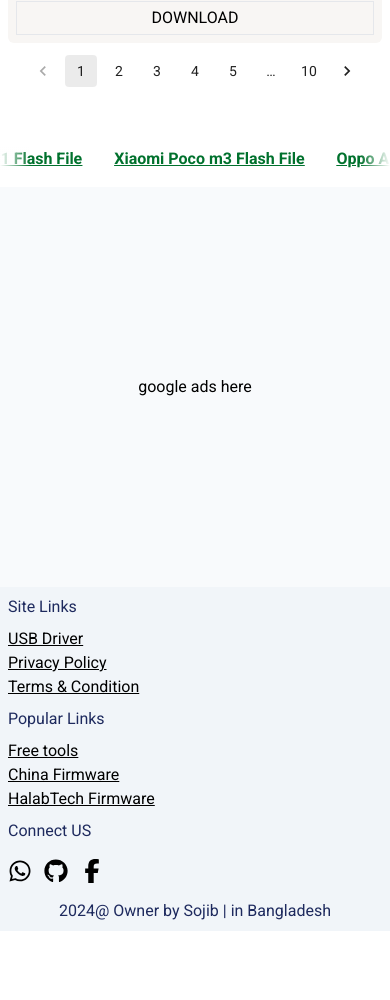
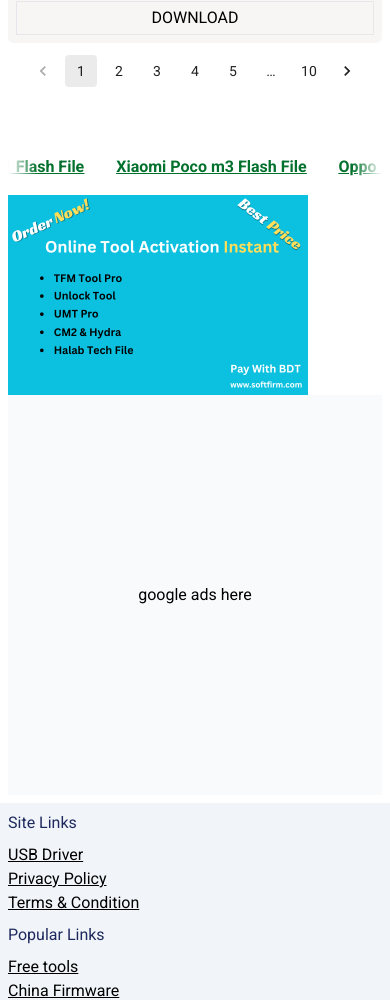
Before and after one commit to ashaansojib/firmwarehub, a React (Vite) app: page / in a window 390 px wide. Shown: the part 989-1989 px from the top of the page. Before the commit the page ends 1920 px from the top, so only its background shows below. Built offline with nearby package versions, Linux system fonts and the light colour scheme.

Commit message:
add poster

```diff
--- a/src/layout/Main.jsx
+++ b/src/layout/Main.jsx
@@ -9,7 +9,7 @@
         <main>
             <Header />
             <div className='home-container'>
-                <div className="md:w-[300px] w-full">
+                <div className="md:w-[300px] w-full p-2 md:p-0">
                     <Aside />
                 </div>
                 <div className='w-full p-2 md:p-0'>
--- a/src/shared/Aside.jsx
+++ b/src/shared/Aside.jsx
@@ -5,6 +5,7 @@
     return (
         <aside>
             <Upcoming />
+            <img src="/tools-activation.png" alt="" />
             <div className='h-[400px] flex justify-center items-center bg-slate-50'>
                 <span>google ads here</span>
             </div>
```
Also changed, not shown: public/tools-activation.png (added).
